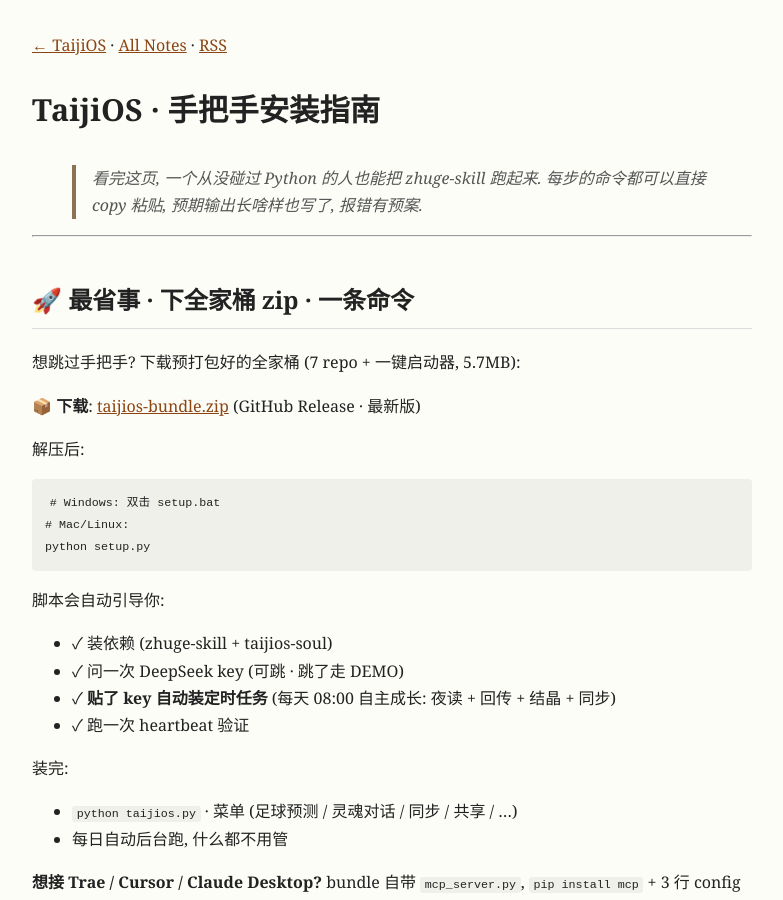
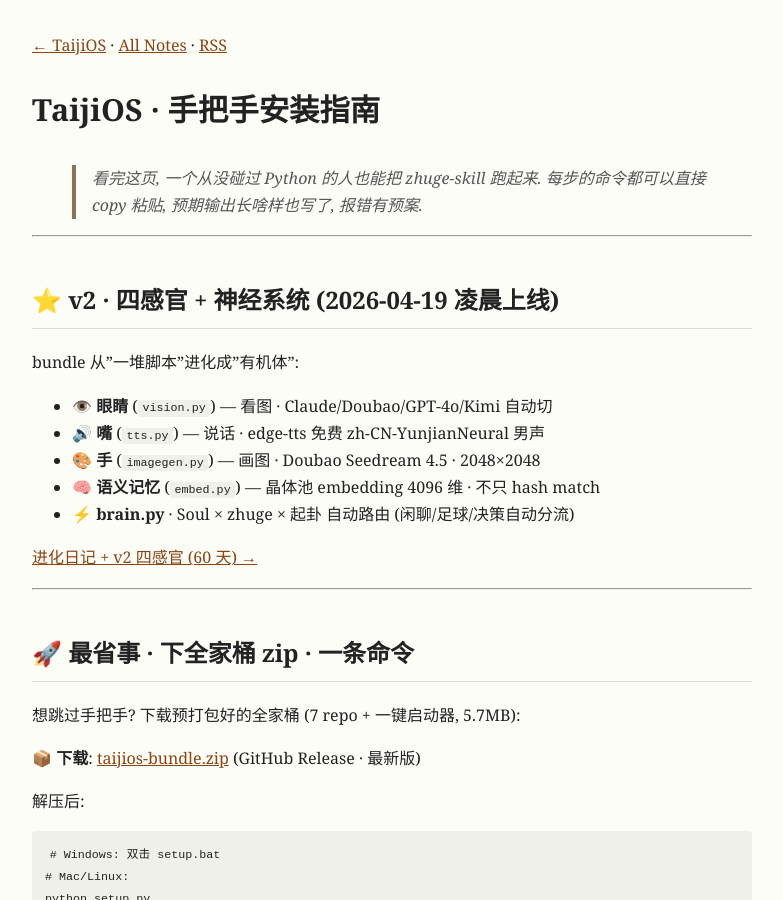
Before and after one commit to yangfei222666-9/taijios-landing, a Jekyll site: the page built from install.md, in a window 1280 px wide and 900 px high. Shown: the whole window, without its empty margins (248-1031 px from the left). Built offline with Jekyll 4.4.1, drawn with Linux system fonts in a browser that asks for light colours.

Commit message:
blog: v2 四感官 + 60 天进化日记 + install.md 加 v2 能力清单
- 新 post: vision/tts/imagegen/embed 四感官上线 + brain 神经系统路由
- 60 天时间线 (Day 0 → Day 7 爻 → Day 20 晶体 → Day 30 soul → Day 45 晶体池 → Day 58 视觉定稿 v15 → Day 60 四感官)
- install.md 顶部加 v2 能力一览 · 指向新 post
- 叙事锚: 鞠躬尽瘁 + 家人共同进化

```diff
--- a/install.md
+++ b/install.md
@@ -7,6 +7,20 @@ lang: zh-CN
 ---
 
 > 看完这页, 一个从没碰过 Python 的人也能把 zhuge-skill 跑起来. 每步的命令都可以直接 copy 粘贴, 预期输出长啥样也写了, 报错有预案.
+
+---
+
+## ⭐ v2 · 四感官 + 神经系统 (2026-04-19 凌晨上线)
+
+bundle 从"一堆脚本"进化成"有机体":
+
+- 👁️ **眼睛** (`vision.py`) — 看图 · Claude/Doubao/GPT-4o/Kimi 自动切
+- 🔊 **嘴** (`tts.py`) — 说话 · edge-tts 免费 zh-CN-YunjianNeural 男声
+- 🎨 **手** (`imagegen.py`) — 画图 · Doubao Seedream 4.5 · 2048×2048
+- 🧠 **语义记忆** (`embed.py`) — 晶体池 embedding 4096 维 · 不只 hash match
+- ⚡ **brain.py** · Soul × zhuge × 起卦 自动路由 (闲聊/足球/决策自动分流)
+
+[进化日记 + v2 四感官 (60 天) →](/2026/04/19/v2-four-senses-and-60-days/)
 
 ---
 
```
Also changed, not shown: _posts/2026-04-19-v2-four-senses-and-60-days.md (added, +112 -0 lines).
